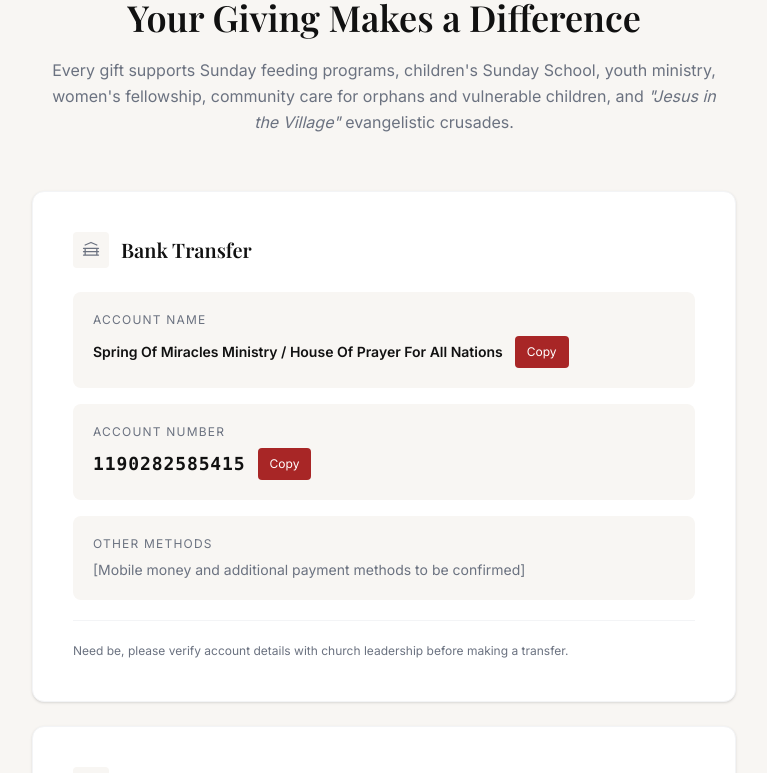
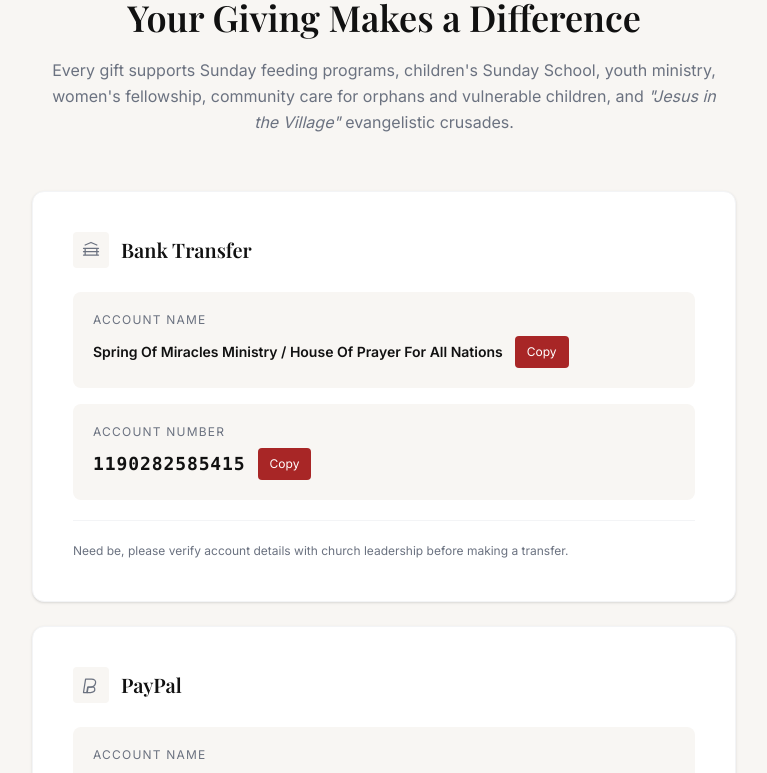
Before and after one commit to jabinenterprises/hopfan, a React (Vite) app: page /give in a window 1280 px wide. Shown: the part 487-1260 px from the top of the page, without its empty margins (256-1023 px from the left). Built offline with nearby package versions, Linux system fonts and the light colour scheme; the HTML template or start-up script is replaced by a standard one; a web font is replaced by a local one.

Commit message:
removed a section in the Give.tsx page

```diff
--- a/src/pages/Give.tsx
+++ b/src/pages/Give.tsx
@@ -166,12 +166,12 @@
                 successLabel="Copied!"
                 mono
               />
-              <div className="bg-[#F8F6F3] rounded-lg p-5">
+              {/* <div className="bg-[#F8F6F3] rounded-lg p-5">
                 <p className="text-[#6B7280] text-xs font-sans uppercase tracking-widest mb-2">Other Methods</p>
                 <p className="text-[#6B7280] text-sm font-sans">
                   [Mobile money and additional payment methods to be confirmed]
                 </p>
-              </div>
+              </div> */}
             </MethodCard>
 
             {/* 2 — PayPal */}
```
